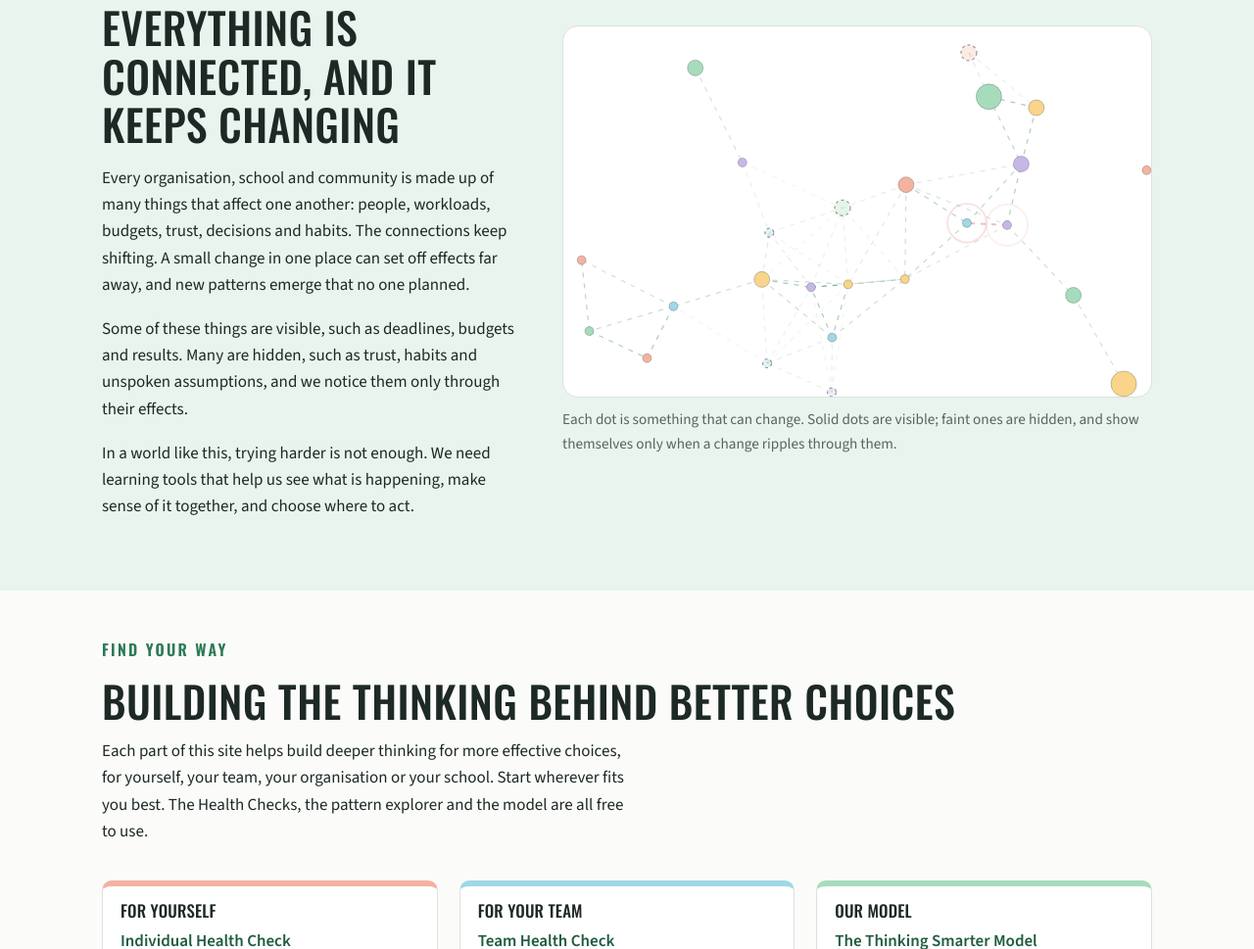
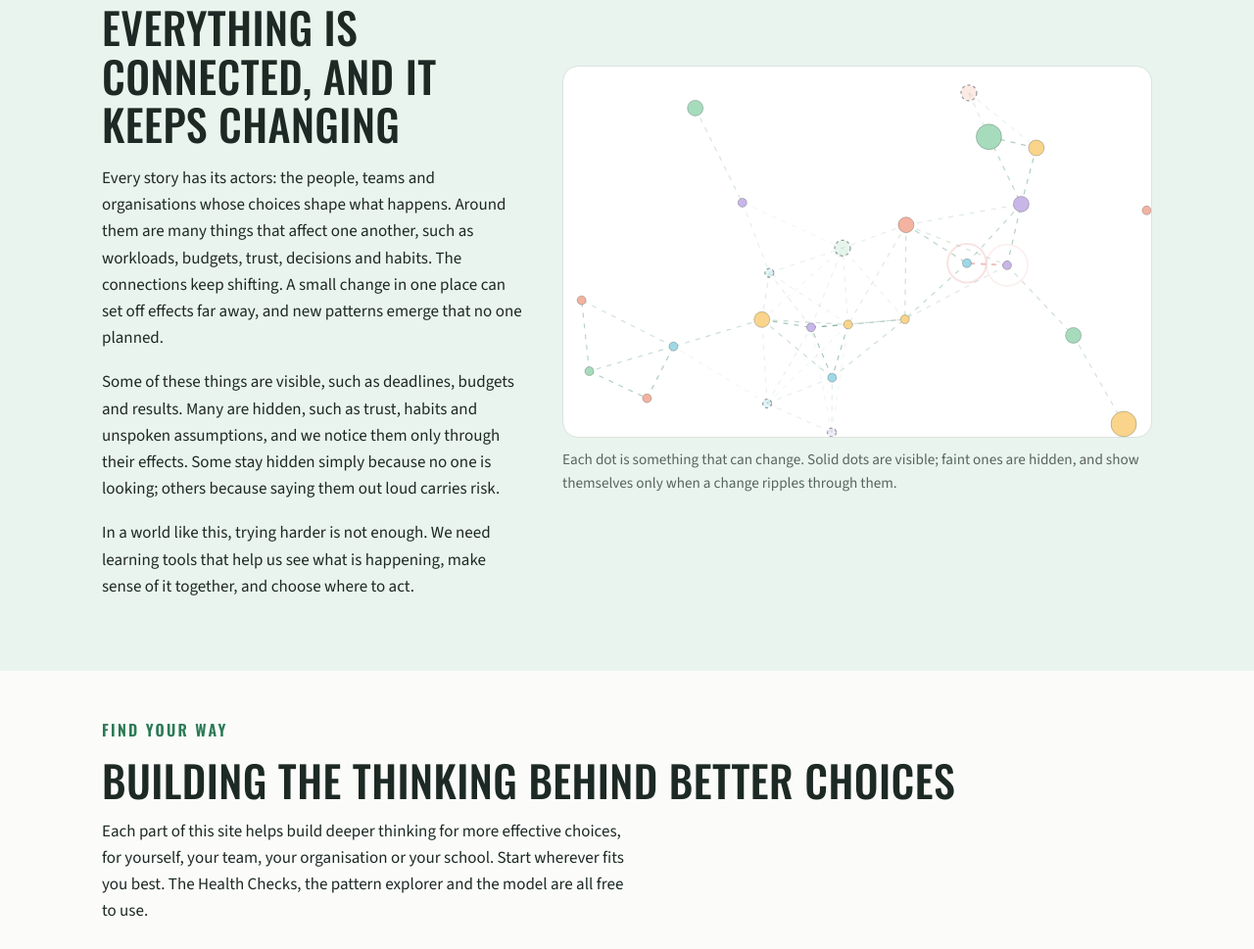
Before and after one commit to drprem2506/gsst-website, a plain HTML site: page index.html in a window 1280 px wide. Shown: the part 846-1815 px from the top of the page at 98% size. Drawn offline with Linux system fonts and the light colour scheme.

Commit message:
Flux section: actors, and why some things stay hidden
Co-Authored-By: Claude Opus 5.5 <noreply@anthropic.com>
Claude-Session: https://claude.ai/code/session_01JPW49YvBpMFgG1UywYZC9u

```diff
--- a/index.html
+++ b/index.html
@@ -64,8 +64,8 @@
     <div class="stack">
       <span class="eyebrow">A world in flux</span>
       <h2>Everything is connected, and it keeps changing</h2>
-      <p>Every organisation, school and community is made up of many things that affect one another: people, workloads, budgets, trust, decisions and habits. The connections keep shifting. A small change in one place can set off effects far away, and new patterns emerge that no one planned.</p>
-      <p>Some of these things are visible, such as deadlines, budgets and results. Many are hidden, such as trust, habits and unspoken assumptions, and we notice them only through their effects.</p>
+      <p>Every story has its actors: the people, teams and organisations whose choices shape what happens. Around them are many things that affect one another, such as workloads, budgets, trust, decisions and habits. The connections keep shifting. A small change in one place can set off effects far away, and new patterns emerge that no one planned.</p>
+      <p>Some of these things are visible, such as deadlines, budgets and results. Many are hidden, such as trust, habits and unspoken assumptions, and we notice them only through their effects. Some stay hidden simply because no one is looking; others because saying them out loud carries risk.</p>
       <p>In a world like this, trying harder is not enough. We need learning tools that help us see what is happening, make sense of it together, and choose where to act.</p>
     </div>
     <figure class="flux-fig">
```
